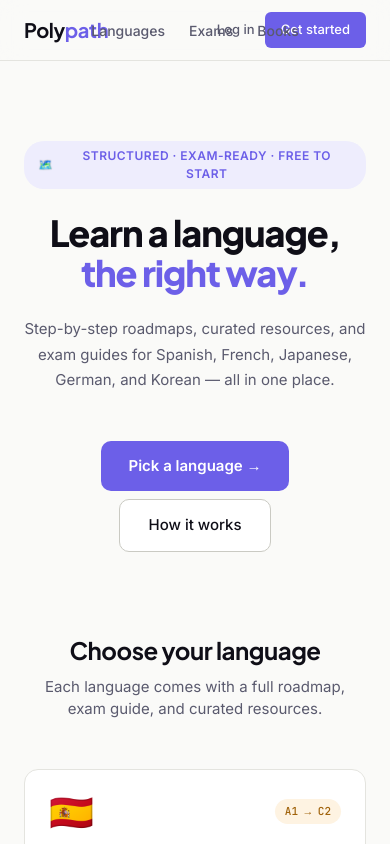
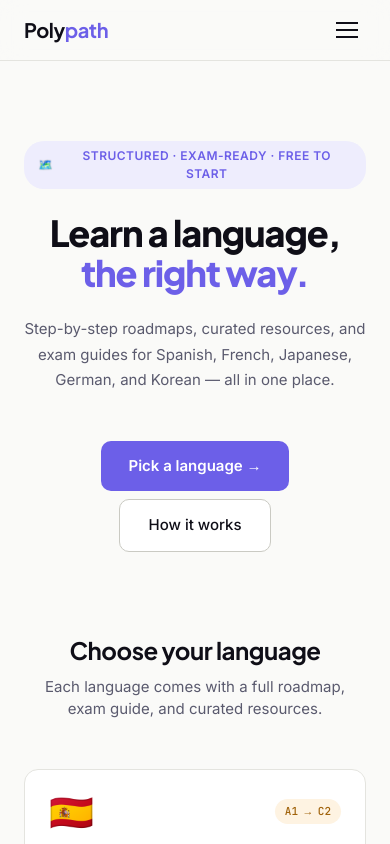
Before and after one commit to Manas3432/polypath, a React (Vite) app: page / in a window 390 px wide. Shown: the top 844 px of the page. Built offline with nearby package versions, Linux system fonts and the light colour scheme.

Commit message:
feat: mobile navbar with hamburger

```diff
--- a/src/components/layout/Navbar.jsx
+++ b/src/components/layout/Navbar.jsx
@@ -1,3 +1,4 @@
+import { useState, useEffect } from 'react'
 import { Link, useLocation, useNavigate } from 'react-router-dom'
 import useAuthStore from '../../store/authStore'
 
@@ -7,10 +8,22 @@
   { label: 'Books', href: '/books' },
 ]
 
+const useIsMobile = () => {
+  const [isMobile, setIsMobile] = useState(window.innerWidth < 768)
+  useEffect(() => {
+    const handler = () => setIsMobile(window.innerWidth < 768)
+    window.addEventListener('resize', handler)
+    return () => window.removeEventListener('resize', handler)
+  }, [])
+  return isMobile
+}
+
 const Navbar = () => {
   const location = useLocation()
   const navigate = useNavigate()
   const { user, signOut } = useAuthStore()
+  const [menuOpen, setMenuOpen] = useState(false)
+  const isMobile = useIsMobile()
 
   const handleNavClick = (e, href) => {
     const parts = href.split('#')
@@ -19,11 +32,13 @@
       e.preventDefault()
       document.getElementById(hash)?.scrollIntoView({ behavior: 'smooth' })
     }
+    setMenuOpen(false)
   }
 
   const handleSignOut = async () => {
     await signOut()
     navigate('/')
+    setMenuOpen(false)
   }
 
   return (
@@ -41,10 +56,16 @@
         display: 'flex', alignItems: 'center', justifyContent: 'space-between',
       }}>
 
-        <Link to="/" style={{ fontFamily: 'var(--font-display)', fontSize: '20px', fontWeight: 700, letterSpacing: '-0.4px' }}>
+        {/* Logo */}
+        <Link to="/" onClick={function() { setMenuOpen(false) }} style={{
+          fontFamily: 'var(--font-display)', fontSize: '20px',
+          fontWeight: 700, letterSpacing: '-0.4px', zIndex: 60,
+        }}>
           Poly<span style={{ color: 'var(--color-brand)' }}>path</span>
         </Link>
 
+        {/* Desktop nav links */}
+        {!isMobile && (
           <div style={{
             display: 'flex', gap: 'var(--space-lg)', alignItems: 'center',
             position: 'absolute', left: '50%', transform: 'translateX(-50%)',
@@ -70,43 +91,37 @@
               )
             })}
           </div>
+        )}
 
+        {/* Desktop auth */}
+        {!isMobile && (
+          <div style={{ display: 'flex', alignItems: 'center', gap: '10px' }}>
             {user ? (
-          <div style={{ display: 'flex', alignItems: 'center', gap: 'var(--space-md)' }}>
+              <>
                 <Link to="/dashboard" style={{
                   fontFamily: 'var(--font-body)', fontSize: '13px',
                   color: 'var(--color-brand)', fontWeight: 500,
-  maxWidth: '160px',
-  overflow: 'hidden',
-  textOverflow: 'ellipsis',
-  whiteSpace: 'nowrap',
+                  maxWidth: '160px', overflow: 'hidden',
+                  textOverflow: 'ellipsis', whiteSpace: 'nowrap',
                 }}>
                   {user.email.split('@')[0]}
                 </Link>
-            <button
-              onClick={handleSignOut}
-              style={{
+                <button onClick={handleSignOut} style={{
                   fontFamily: 'var(--font-body)', fontSize: '13px', fontWeight: 500,
                   background: 'transparent', color: 'var(--color-text-secondary)',
                   padding: '8px 16px', borderRadius: 'var(--radius-sm)',
                   border: '1px solid var(--color-border)',
                   cursor: 'pointer', transition: 'border-color 0.15s',
-              }}
-              onMouseEnter={function(e) { e.currentTarget.style.borderColor = 'var(--color-brand)' }}
-              onMouseLeave={function(e) { e.currentTarget.style.borderColor = 'var(--color-border)' }}
-            >
+                }}>
                   Sign out
                 </button>
-          </div>
+              </>
             ) : (
-          <div style={{ display: 'flex', alignItems: 'center', gap: '10px' }}>
+              <>
                 <Link to="/login" style={{
                   fontFamily: 'var(--font-body)', fontSize: '13px', fontWeight: 500,
                   color: 'var(--color-text-secondary)', transition: 'color 0.15s',
-            }}
-            onMouseEnter={function(e) { e.currentTarget.style.color = 'var(--color-brand)' }}
-            onMouseLeave={function(e) { e.currentTarget.style.color = 'var(--color-text-secondary)' }}
-            >
+                }}>
                   Log in
                 </Link>
                 <Link to="/signup" style={{
@@ -114,16 +129,112 @@
                   background: 'var(--color-brand)', color: '#fff',
                   padding: '8px 16px', borderRadius: 'var(--radius-sm)',
                   transition: 'opacity 0.15s',
+                }}>
+                  Get started
+                </Link>
+              </>
+            )}
+          </div>
+        )}
+
+        {/* Hamburger — mobile only */}
+        {isMobile && (
+          <button
+            onClick={function() { setMenuOpen(!menuOpen) }}
+            style={{
+              background: 'none', border: 'none', cursor: 'pointer',
+              padding: '8px', zIndex: 60,
+              display: 'flex', flexDirection: 'column',
+              justifyContent: 'center', gap: '5px',
             }}
-            onMouseEnter={function(e) { e.currentTarget.style.opacity = '0.88' }}
-            onMouseLeave={function(e) { e.currentTarget.style.opacity = '1' }}
           >
+            <span style={{
+              display: 'block', width: '22px', height: '2px',
+              background: 'var(--color-text-primary)', transition: 'all 0.2s',
+              transform: menuOpen ? 'rotate(45deg) translate(5px, 5px)' : 'none',
+            }} />
+            <span style={{
+              display: 'block', width: '22px', height: '2px',
+              background: 'var(--color-text-primary)', transition: 'all 0.2s',
+              opacity: menuOpen ? 0 : 1,
+            }} />
+            <span style={{
+              display: 'block', width: '22px', height: '2px',
+              background: 'var(--color-text-primary)', transition: 'all 0.2s',
+              transform: menuOpen ? 'rotate(-45deg) translate(5px, -5px)' : 'none',
+            }} />
+          </button>
+        )}
+      </nav>
+
+      {/* Mobile dropdown menu */}
+      {isMobile && menuOpen && (
+        <div style={{
+          background: 'var(--color-surface)',
+          borderTop: '1px solid var(--color-border)',
+          padding: 'var(--space-lg)',
+          display: 'flex', flexDirection: 'column', gap: 'var(--space-md)',
+        }}>
+          {NAV_LINKS.map(function(item) {
+            return (
+              <a
+                key={item.label}
+                href={item.href}
+                onClick={function(e) { handleNavClick(e, item.href) }}
+                style={{
+                  fontFamily: 'var(--font-body)', fontSize: '16px', fontWeight: 500,
+                  color: 'var(--color-text-primary)', textDecoration: 'none',
+                  padding: 'var(--space-sm) 0',
+                  borderBottom: '1px solid var(--color-border)',
+                }}
+              >
+                {item.label}
+              </a>
+            )
+          })}
+
+          {user ? (
+            <>
+              <Link to="/dashboard" onClick={function() { setMenuOpen(false) }} style={{
+                fontFamily: 'var(--font-body)', fontSize: '16px', fontWeight: 500,
+                color: 'var(--color-brand)', textDecoration: 'none',
+                padding: 'var(--space-sm) 0',
+                borderBottom: '1px solid var(--color-border)',
+              }}>
+                {user.email.split('@')[0]} — Dashboard
+              </Link>
+              <button onClick={handleSignOut} style={{
+                fontFamily: 'var(--font-body)', fontSize: '15px', fontWeight: 500,
+                background: 'transparent', color: 'var(--color-text-secondary)',
+                padding: 'var(--space-sm) 0', border: 'none',
+                cursor: 'pointer', textAlign: 'left',
+              }}>
+                Sign out
+              </button>
+            </>
+          ) : (
+            <div style={{ display: 'flex', gap: 'var(--space-sm)', paddingTop: 'var(--space-sm)' }}>
+              <Link to="/login" onClick={function() { setMenuOpen(false) }} style={{
+                fontFamily: 'var(--font-body)', fontSize: '14px', fontWeight: 500,
+                color: 'var(--color-text-secondary)',
+                padding: '10px 20px', borderRadius: 'var(--radius-md)',
+                border: '1px solid var(--color-border)',
+                textDecoration: 'none', flex: 1, textAlign: 'center',
+              }}>
+                Log in
+              </Link>
+              <Link to="/signup" onClick={function() { setMenuOpen(false) }} style={{
+                fontFamily: 'var(--font-body)', fontSize: '14px', fontWeight: 600,
+                background: 'var(--color-brand)', color: '#fff',
+                padding: '10px 20px', borderRadius: 'var(--radius-md)',
+                textDecoration: 'none', flex: 1, textAlign: 'center',
+              }}>
                 Get started
               </Link>
             </div>
           )}
-
-      </nav>
+        </div>
+      )}
     </header>
   )
 }
--- a/src/styles/globals.css
+++ b/src/styles/globals.css
@@ -57,3 +57,11 @@
 }
 
 a { color: inherit; text-decoration: none; }
+
+* {
+  max-width: 100%;
+}
+
+body {
+  overflow-x: hidden;
+}
```
Lines whose indentation alone changed are shown as unchanged.
